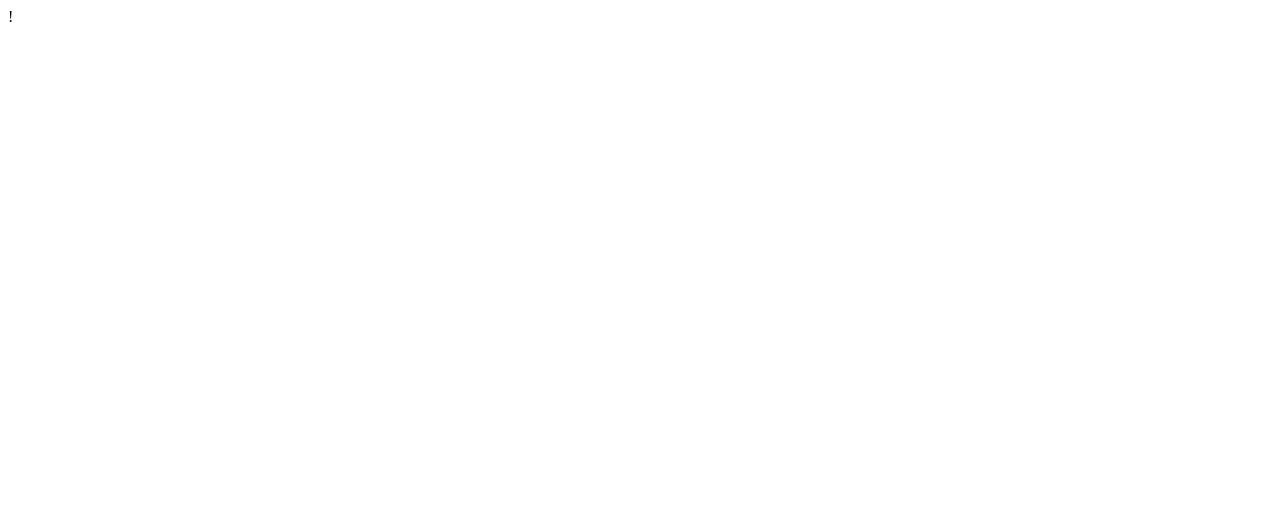
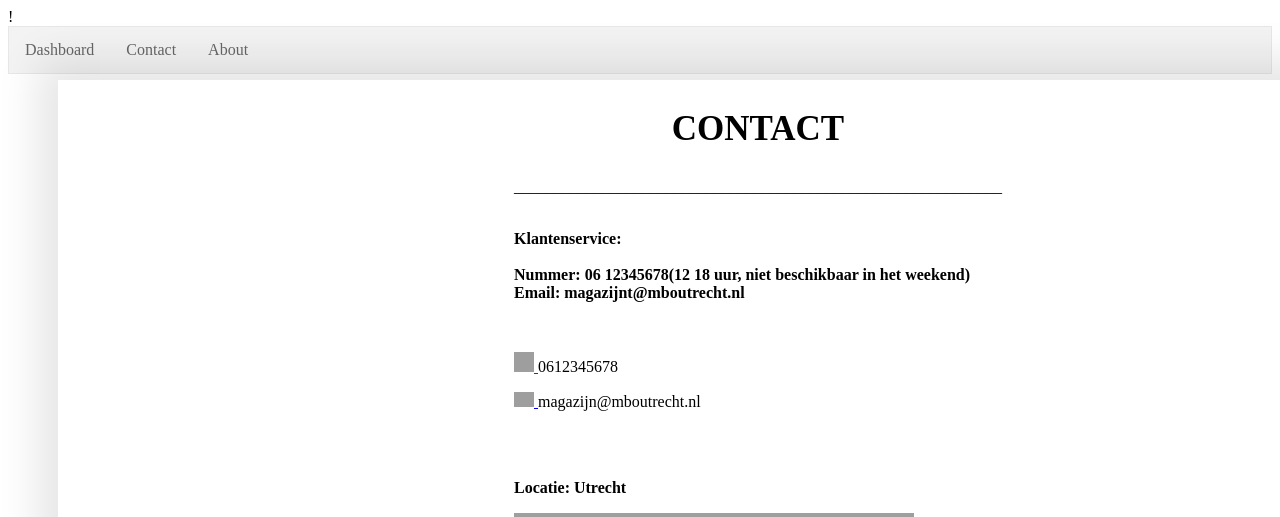
Before and after one commit to maricalexei/Project-MBOU-Magazijn, a PHP site: page /contact.php in a window 1280 px wide; the page is wider, and only the part inside the window is pictured. Before the commit the part shown is almost empty. Shown: the top 517 px of that part. Before the commit the page ends 22 px from the top of that part, so only its background shows below. Run offline with PHP 8.4, Linux system fonts and the light colour scheme; grey boxes are pictures that could not be loaded.

Commit message:
Update contact.php
contactpage

```diff
--- a/contact.php
+++ b/contact.php
@@ -1 +1,150 @@
-!
+!<!DOCTYPE html>
+<html lang="en">
+<head>
+<meta charset="UTF-8">
+<title>Contact-Page</title>
+
+<!-- Font -->
+<link href="https://fonts.googleapis.com/css?family=Raleway:400,600,700,900" rel="stylesheet">
+</head>
+<style>
+  ul {
+  list-style-type: none;
+  margin: 0;
+  padding: 0;
+  overflow: hidden;
+  border: 1px solid #e7e7e7;
+  background-color: #f3f3f3;
+}
+
+li {
+  float: left;
+}
+
+li a {
+  display: block;
+  color: #666;
+  text-align: center;
+  padding: 14px 16px;
+  text-decoration: none;
+}
+
+li a:hover:not(.active) {
+  background-color: #ddd;
+}
+
+  h3{
+    font-size: medium;
+  }
+
+
+    .container {
+        background-color: white;
+        margin:50px;
+        margin-top: 6px;
+        display: flex;
+        width: 1400px;
+
+        box-shadow: 0 0 40px 20px rgba(0,0,0,0.1);
+        perspective: 1000px;
+    }
+
+    .heading {
+        color:black;
+        font-size: 35px;
+        text-transform: uppercase;
+        text-align: center;
+    }
+
+
+    .container-form {
+
+     margin: 0 auto;
+     color: #000;
+    }
+     .form-field {
+        display: flex;
+        justify-content: space-between;
+    }
+
+    .form-control {
+       display: block;
+     margin-right: 1700px;
+     margin-left: 1700px;
+
+    }
+
+    .form-select{
+        display: block;
+     margin-right: 270px;
+     margin-left: 270px;
+    }
+    .icon {
+        width: 28px;
+        margin-right: 0.7rem;
+      }
+</style>
+<body>
+<ul>
+  <li><a href="#home">Dashboard</a></li>
+  <li><a class="active" href="#contact">Contact</a></li>
+  <li><a href="#about">About</a></li>
+</ul>
+ <div class="container">
+     <div class="container-form">
+         <form action="#">
+         <h2 class="heading heading-yellow">Contact</h2>
+         <div class="row row-cols-2">
+          _____________________________________________________________
+          <br>
+
+          <br>
+          <div class="col"><h3>
+            Klantenservice:
+            <br>
+            <br>
+            Nummer: 06 12345678(12 18 uur, niet beschikbaar in het weekend)
+            <br>
+            Email: magazijnt@mboutrecht.nl
+          </h3>
+
+        </div>
+           <br>
+           <div class="information">
+           <p> <a href="">
+                <img  alt="" src="phone.png" width="20" height="20">
+                </a>0612345678
+                </p>
+             </div>
+            <div>
+            <p> <a href="mailto:magazijn@mboutrecht.nl">
+                <img  alt="" src="email.png" width="20" height="15">
+                </a>magazijn@mboutrecht.nl
+                </p>
+
+            </div>
+
+
+
+          <br>
+          <br>
+
+          <div class="col"><h3>Locatie: Utrecht</h3></div>
+          <div class="col"><iframe src="https://www.google.com/maps/embed?pb=!1m18!1m12!1m3!1d2451.5907106589993!2d5.157540315987322!3d52.08718017596639!2m3!1f0!2f0!3f0!3m2!1i1024!2i768!4f13.1!3m3!1m2!1s0x47c668a2ee3d4063%3A0x98813670b98f268d!2sDaltonlaan%20200%2C%203584%20BJ%20Utrecht!5e0!3m2!1sen!2snl!4v1633288418629!5m2!1sen!2snl" width="400" height="300" style="border:0;" allowfullscreen="" loading="lazy"></iframe>
+            <br>
+            <br>
+            ____________________________________________
+
+
+          </div>
+        </div>
+        </div>
+
+
+ </div>
+
+
+
+
+</body>
+</html>
```
